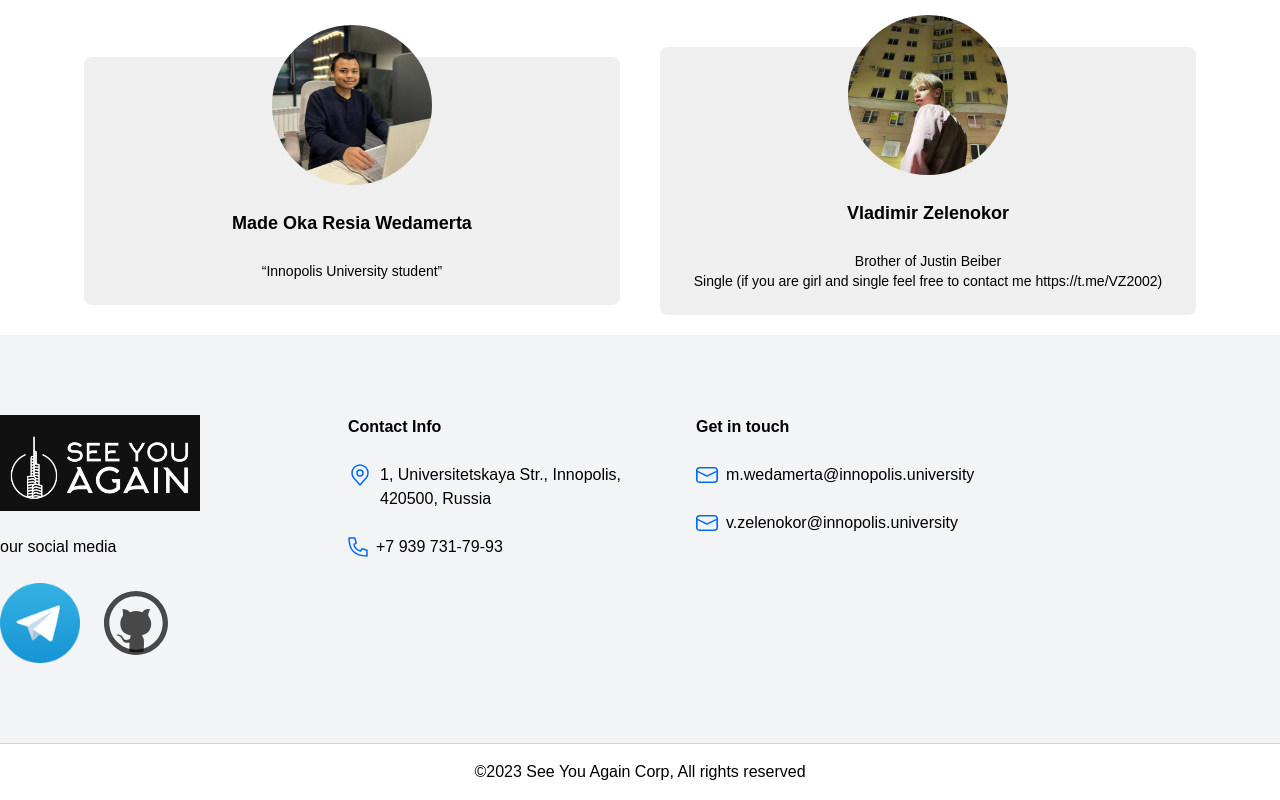
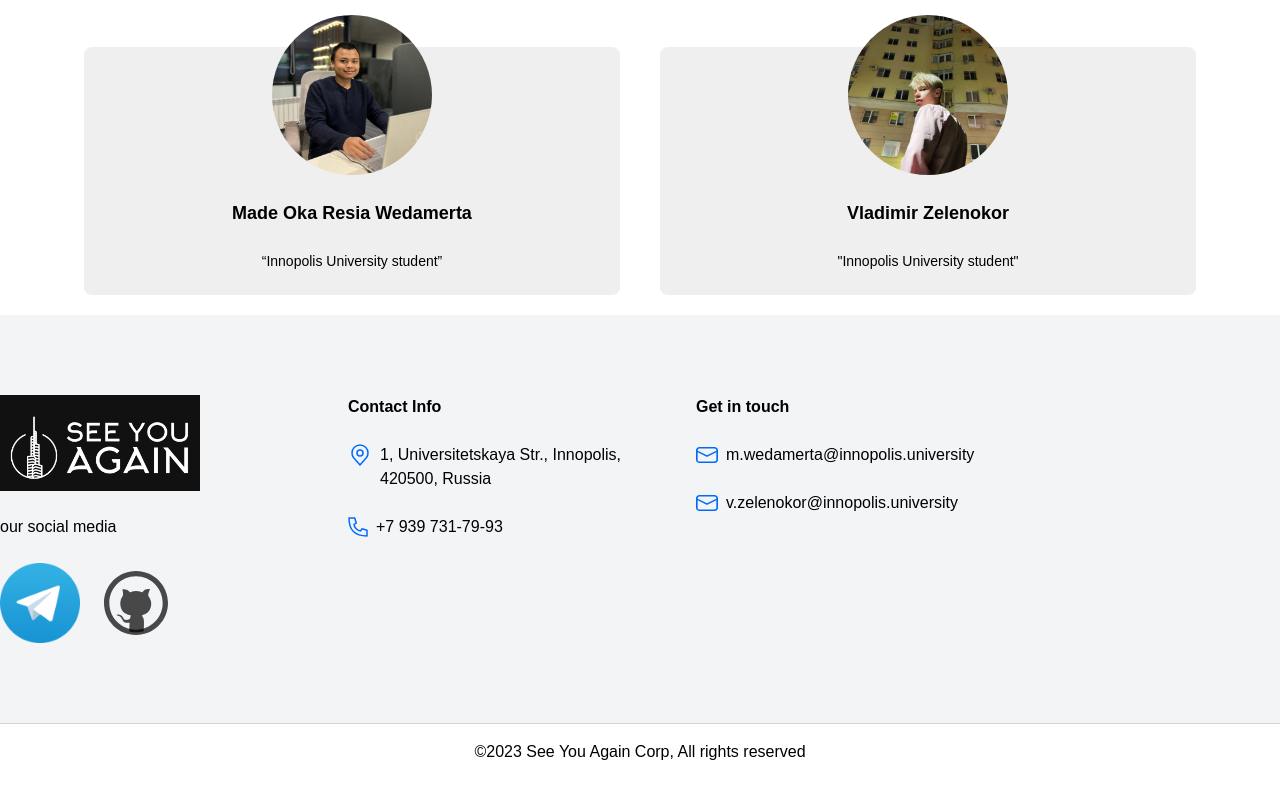
Before and after one commit to UP3M/see-you-again, a SvelteKit app: page /About in a window 1280 px wide. Shown: the part 1553-2353 px from the top of the page. Built offline with nearby package versions, Linux system fonts and the light colour scheme.

Commit message:
last commit

```diff
--- a/src/routes/About/+page.svelte
+++ b/src/routes/About/+page.svelte
@@ -144,8 +144,7 @@
 				<img src="../images/vova.jpg" class="h-40 w-40 -mt-14 rounded-full" alt="" />
 				<h3 class="text-lg font-bold">Vladimir Zelenokor</h3>
 				<p class="text-sm text-darkGrayishBlue">
-					Brother of Justin Beiber<br />
-					Single (if you are girl and single feel free to contact me https://t.me/VZ2002)
+					"Innopolis University student"
 				</p>
 			</div>
 		</div>
```
